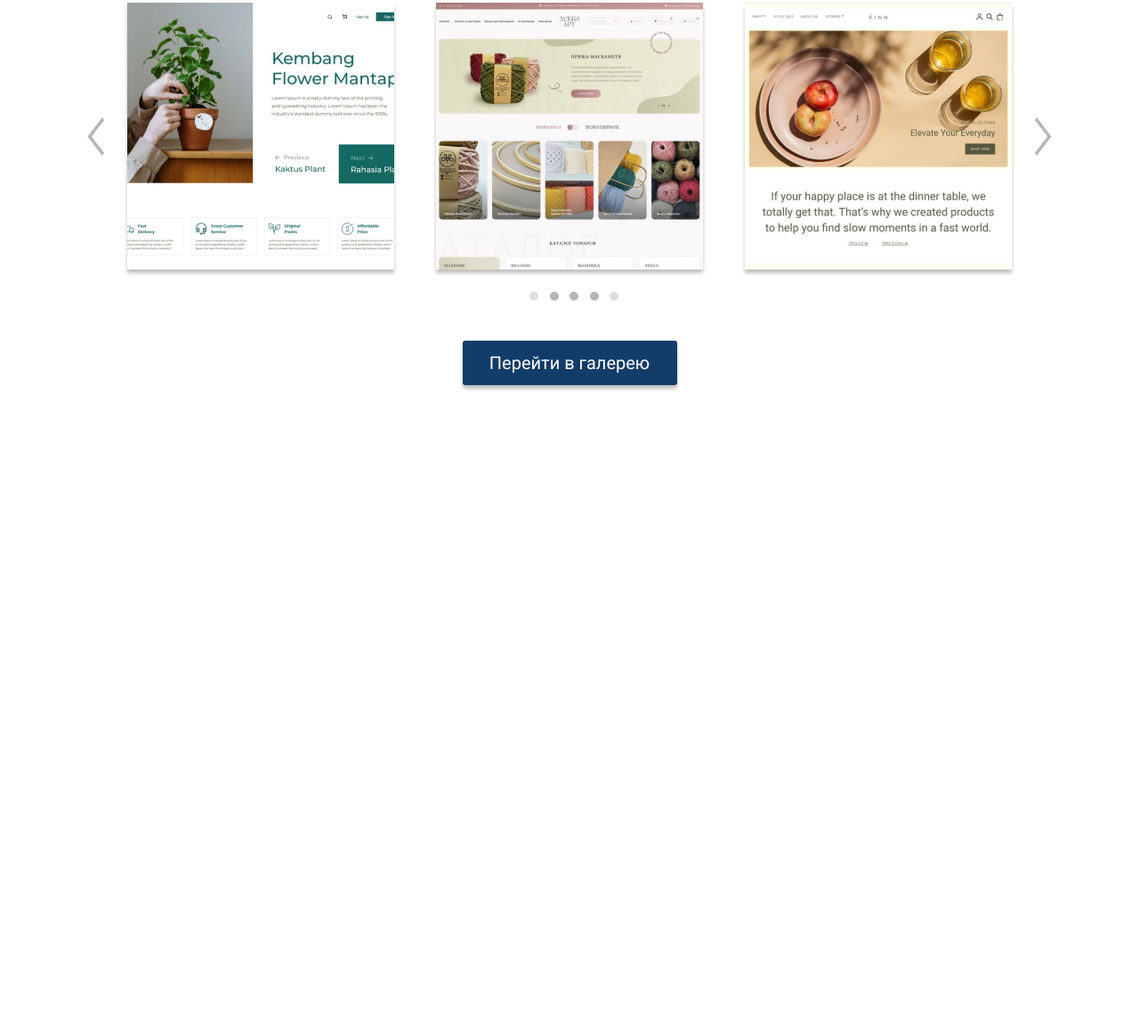
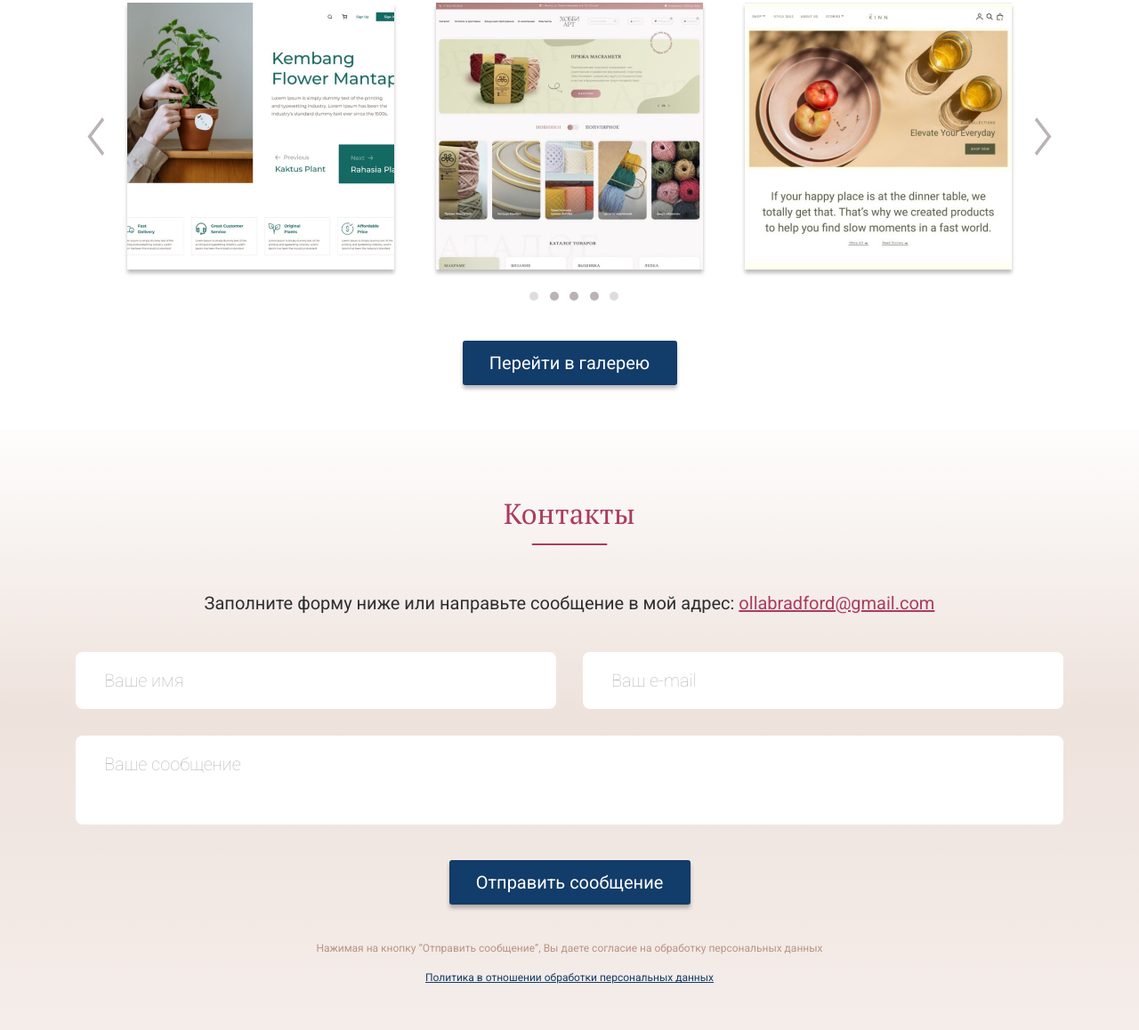
Before and after one commit to ollaweb/start-first-site, a website: page src/index.html in a window 1280 px wide. Shown: the part 2403-3561 px from the top of the page at 89% size. Before the commit the page ends 2886 px from the top, so only its background shows below. Drawn offline with nearby package versions, Linux system fonts and the light colour scheme; files that its build step writes are made by us from their sources; files whose address does not match are found by name.

Commit message:
Responsive Contacts section done

```diff
--- a/src/index.html
+++ b/src/index.html
@@ -162,6 +162,24 @@
                 <button class="portfolio__button button">Перейти в галерею</button>
             </div>
         </section>
+        <section class="contacts">
+            <div class="contacts__container container">
+                <div class="about__block-name block-name">Контакты</div>
+                <div class="contacts__descr">Заполните форму ниже или направьте сообщение в мой адрес: <a
+                        href="mailto:ollabradford@gmail.com">ollabradford@gmail.com</a></div>
+                <form action="#" class="contacts__form form">
+                    <div class="form__inputs">
+                        <input type="text" name="name" value="" placeholder="Ваше имя" class="form__name-input">
+                        <input type="email" name="email" value="" placeholder="Ваш e-mail" class="form__email-input">
+                        <textarea name="message" placeholder="Ваше сообщение" class="form__text-input"></textarea>
+                    </div>
+                    <button type="submit" class="form__button button">Отправить сообщение</button>
+                </form>
+                <div class="contacts__submit-info">Нажимая на кнопку “Отправить сообщение”, Вы даете согласие на
+                    обработку персональных данных</div>
+                <div class="contacts__policy">Политика в отношении обработки персональных данных</div>
+            </div>
+        </section>
     </div>
 </body>
 
--- a/src/sass/_about.scss
+++ b/src/sass/_about.scss
@@ -29,6 +29,7 @@
     &__text {
         flex: 1 1 50%;
         padding: 0px 0px 0px 110px;
+        color: $textColor;
         @media (max-width: 1200px) {
             padding: 0px 0px 0px 30px;
         }
--- /dev/null
+++ b/src/sass/_contacts.scss
@@ -0,0 +1,44 @@
+.contacts {
+    padding: 70px 0px 50px 0px;
+    background: linear-gradient(
+        360deg,
+        rgba(238, 226, 220, 0.62) 1.54%,
+        #eee2dc 52.83%,
+        rgba(244, 237, 233, 0.12) 100%
+    );
+    @media (max-width: 768px) {
+        padding: 40px 0px 40px 0px;
+    }
+    @media (max-width: 320px) {
+        padding: 30px 0px 40px 0px;
+    }
+    &__descr {
+        margin: 50px 0px 0px 0px;
+        text-align: center;
+        color: $textColor;
+        @media (max-width: 768px) {
+            margin: 25px 0px 0px 0px;
+        }
+        & a {
+            text-decoration: underline;
+            color: $mainColor-purple;
+        }
+    }
+    &__form {
+        margin: 40px 0px;
+    }
+    &__submit-info {
+        font-size: 12px;
+        line-height: 150%;
+        text-align: center;
+        color: $bgColor-darkPeach;
+    }
+    &__policy {
+        margin: 15px 0px 0px 0px;
+        font-size: 12px;
+        line-height: 150%;
+        text-align: center;
+        text-decoration: underline;
+        color: $mainColor-blue;
+    }
+}
--- /dev/null
+++ b/src/sass/base/_form.scss
@@ -0,0 +1,72 @@
+.form {
+    &__inputs {
+        display: grid;
+        grid-template-columns: minmax(240px, 1fr) minmax(240px, 1fr);
+        grid-template-rows: 64px 100px;
+        align-items: center;
+        gap: 30px;
+        @media (max-width: 576px) {
+            grid-template-columns: 1fr;
+            grid-template-rows: repeat(2, 64px) 128px;
+            gap: 15px;
+        }
+        & input {
+            height: 100%;
+            padding: 17px 32px;
+            background: #ffffff;
+            border-radius: 8px;
+            font-size: 20px;
+            font-weight: 200;
+            @media (max-width: 576px) {
+                font-size: 18px;
+            }
+            &::placeholder {
+                font-weight: 200;
+                color: $bgColor-mainGray;
+                font-size: 20px;
+                line-height: 150%;
+                @media (max-width: 576px) {
+                    font-size: 18px;
+                }
+            }
+        }
+        & textarea {
+            height: 100%;
+            padding: 17px 32px;
+            background: #ffffff;
+            border-radius: 8px;
+            resize: none;
+            font-size: 20px;
+            font-weight: 200;
+            @media (max-width: 576px) {
+                font-size: 18px;
+            }
+            &::placeholder {
+                font-weight: 200;
+                color: $bgColor-mainGray;
+                font-size: 20px;
+                line-height: 150%;
+                @media (max-width: 576px) {
+                    font-size: 18px;
+                }
+            }
+        }
+    }
+    &__text-input {
+        grid-column: 1/3;
+        @media (max-width: 576px) {
+            grid-column: 1/1;
+        }
+    }
+    &__button {
+        margin: 40px auto 0px;
+        display: block;
+        width: 271px;
+        @media (max-width: 768px) {
+            width: 250px;
+        }
+        @media (max-width: 576px) {
+            width: 200px;
+        }
+    }
+}
--- a/src/sass/base/_mixins.scss
+++ b/src/sass/base/_mixins.scss
@@ -45,16 +45,3 @@
         }
     }
 }
-
-@mixin slider-dots {
-    &::before {
-        content: "";
-        position: absolute;
-        top: 0;
-        left: 0;
-        width: 10px;
-        height: 10px;
-        background-color: $bgColor-lightGray;
-        border-radius: 100%;
-    }
-}
--- a/src/sass/style.scss
+++ b/src/sass/style.scss
@@ -8,6 +8,7 @@
 @import "./base/button";
 @import "./base/block-name";
 @import "./base/slider";
+@import "./base/form";
 
 @import "./menu";
 @import "./burger";
@@ -17,3 +18,4 @@
 @import "./about";
 @import "./skills";
 @import "./portfolio";
+@import "./contacts";
```
